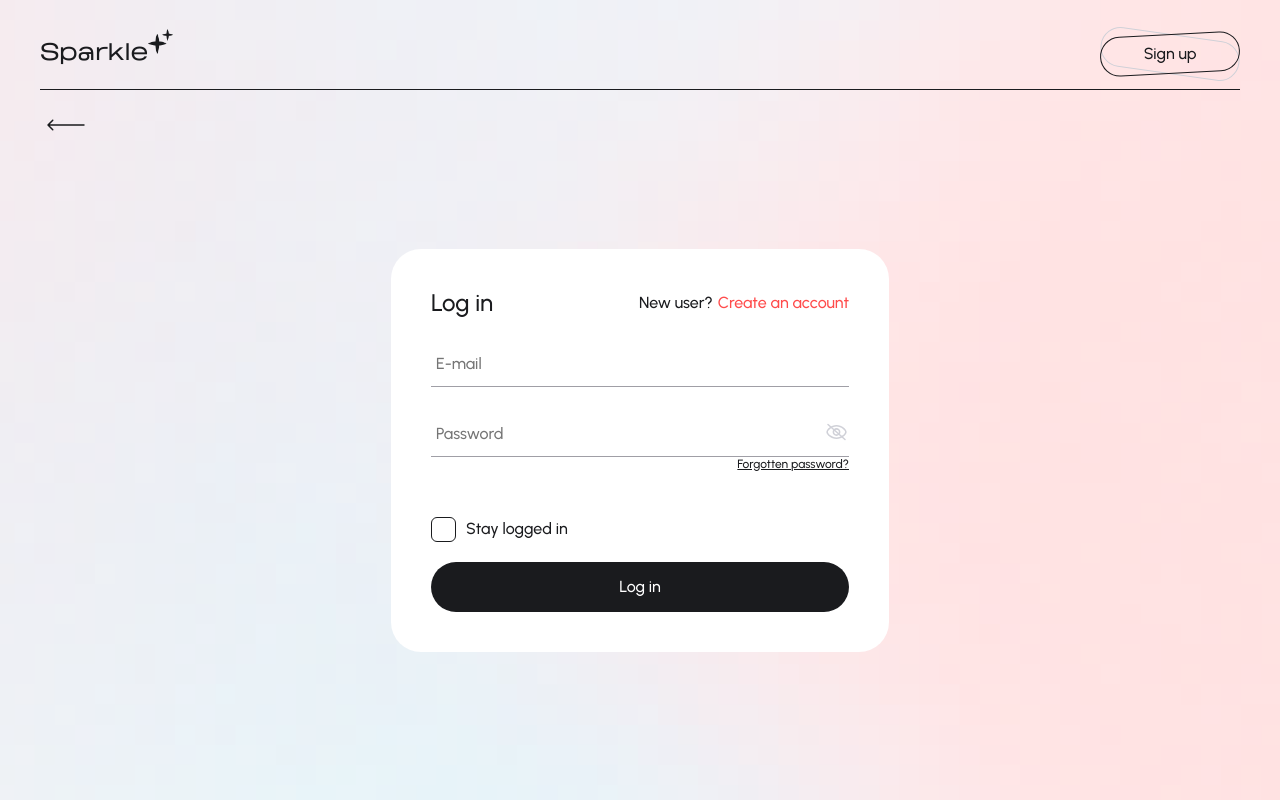
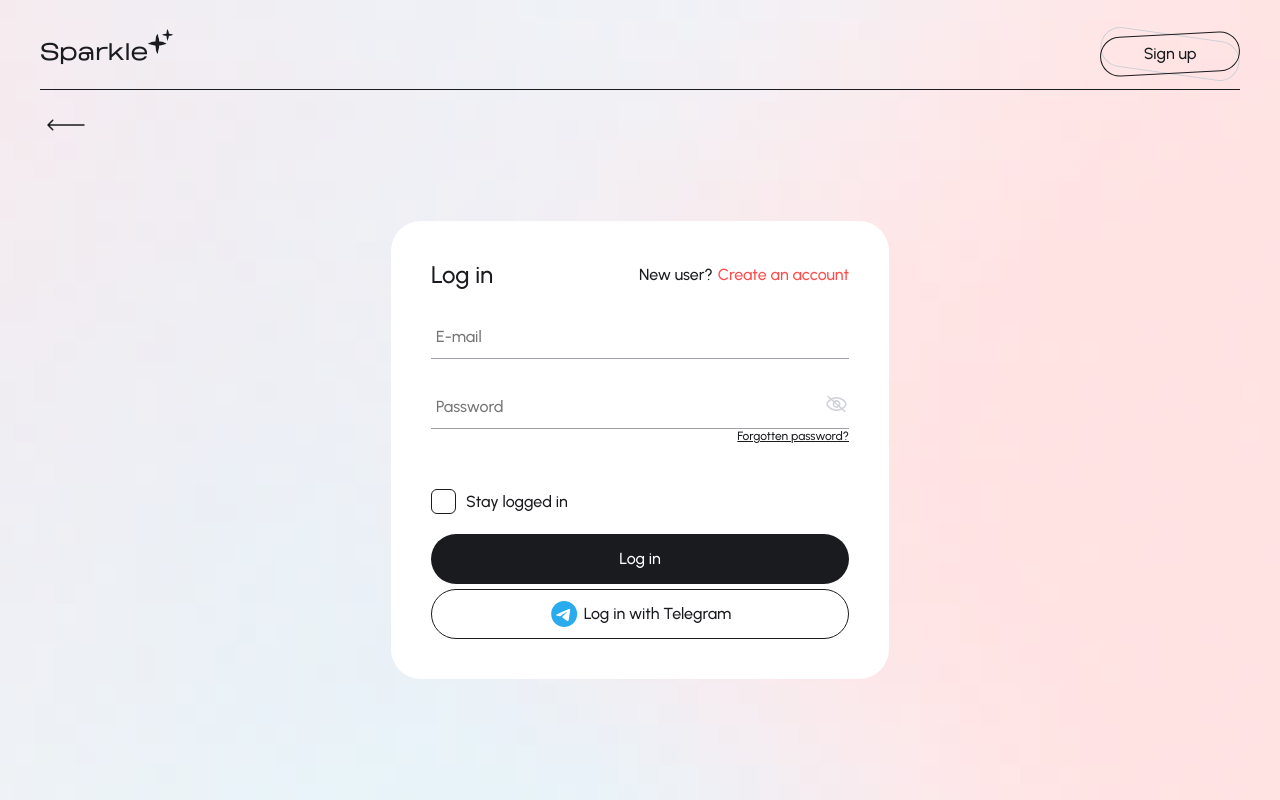
Before and after one commit to Vlad4567/frontend, a React (Create React App) app: page /login in a window 1280 px wide. Built offline with nearby package versions, Linux system fonts and the light colour scheme.

Commit message:
add telegram button into LoginForm

```diff
--- a/src/components/LoginForm/LoginForm.scss
+++ b/src/components/LoginForm/LoginForm.scss
@@ -63,7 +63,22 @@
     cursor: pointer;
   }
 
+  &__buttons {
+    display: flex;
+    flex-direction: column;
+    gap: 5px;
+  }
+
   &__login {
     width: 100%;
   }
+
+  &__login--telegram {
+    display: flex;
+    justify-content: center;
+    align-items: center;
+    gap: 5px;
+    color: mixin.$gray10;
+    border: mixin.$line-width solid mixin.$gray10;
+  }
 }
--- a/src/components/LoginForm/LoginForm.tsx
+++ b/src/components/LoginForm/LoginForm.tsx
@@ -12,9 +12,11 @@ import { objectKeys } from '../../helpers/functions';
 import { loginUser } from '../../api/login';
 import { ErrorData } from '../../types/main';
 import { useAppDispatch } from '../../app/hooks';
-import './LoginForm.scss';
 import { showNotification } from '../../helpers/notifications';
 import { UnderlinedSmall } from '../UnderlinedSmall/UnderlinedSmall';
+import { DropDownButton } from '../DropDownButton/DropDownButton';
+import telegramIcon from '../../img/icons/icon-telegram.svg';
+import './LoginForm.scss';
 
 interface InitialErrors {
   email: string
@@ -153,6 +155,7 @@ export const LoginForm: React.FC = () => {
             />
             Stay logged in
           </label>
+          <div className="login-form__buttons">
             <Button
               type="submit"
               size="large"
@@ -160,6 +163,18 @@ export const LoginForm: React.FC = () => {
             >
               Log in
             </Button>
+
+            <DropDownButton
+              type="submit"
+              size="large"
+              className="login-form__login login-form__login--telegram"
+              onClick={() => navigate('telegram')}
+            >
+              <img src={telegramIcon} alt="Telegram" />
+
+              Log in with Telegram
+            </DropDownButton>
+          </div>
         </div>
       </div>
     </form>
```
Lines whose indentation alone changed are shown as unchanged.
